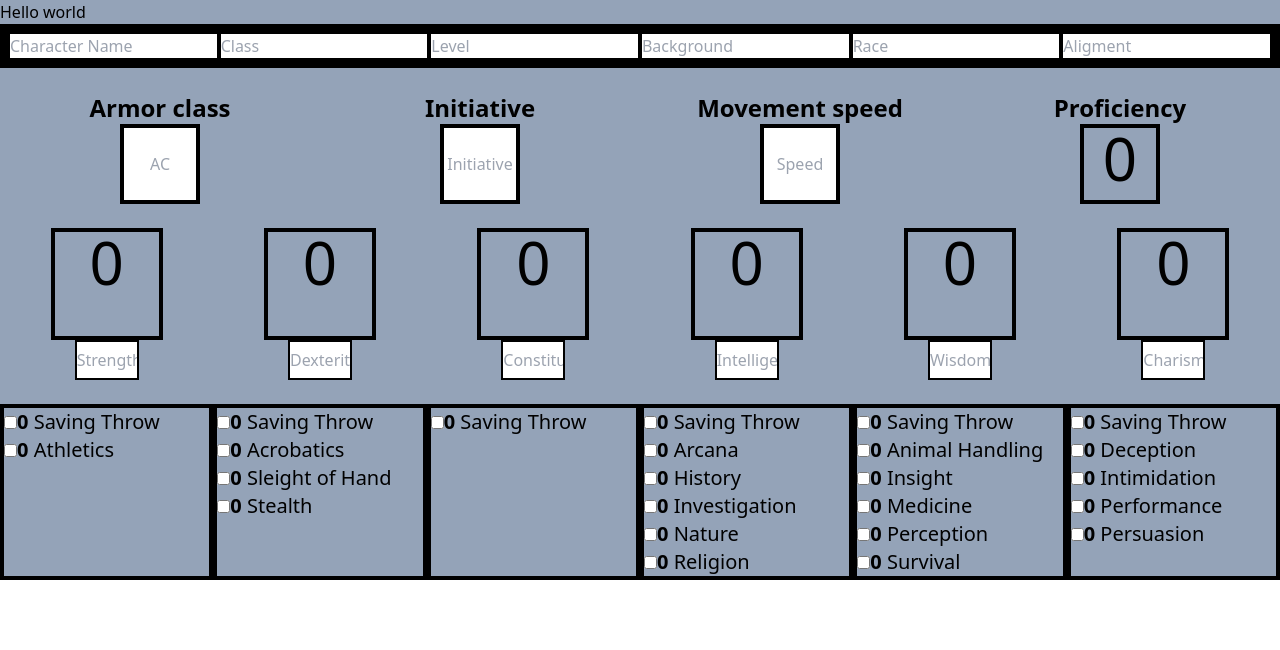
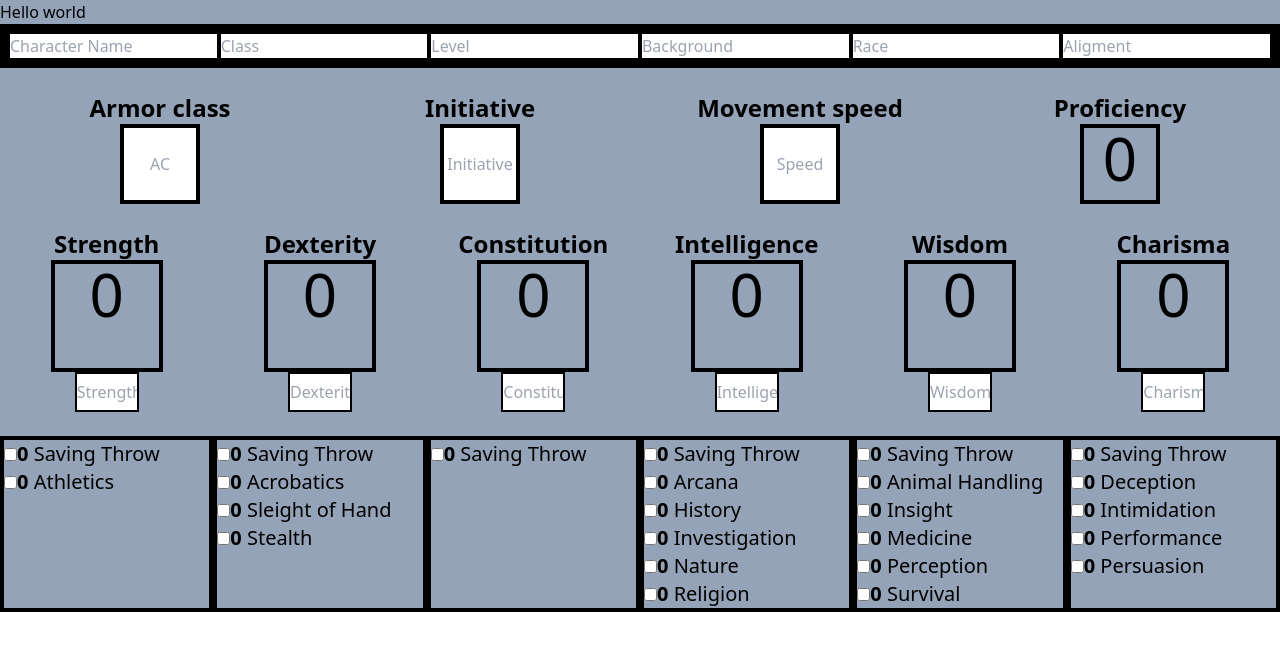
Before and after one commit to Grechileme/DnD_Sheet, a React (Create React App) app: page / in a window 1280 px wide. Shown: the top 650 px of the page. Built offline with nearby package versions, Linux system fonts and the light colour scheme.

Commit message:
ability scores name tags added

```diff
--- a/src/components/Head.js
+++ b/src/components/Head.js
@@ -98,7 +98,8 @@ const Head = () => {
                 <div className='flex items-center'>
                     <div className='w-1/6'>
                         <div className='flex flex-col items-center justify-center'>
-                            <p className='text-center text-6xl border-4 border-black w-28 h-28' type='text' placeholder='Strength Modifier'>{formulario.strMod}</p>
+                            <b><p className='text-2xl'>Strength</p></b>
+                            <p className='text-center text-6xl border-4 border-black w-28 h-28'>{formulario.strMod}</p>
                             <div >
                                 <input className='text-center border-2 border-black w-16 h-10'
                                 type='text'
@@ -112,7 +113,8 @@ const Head = () => {
 
                     <div className='w-1/6'>
                         <div className='flex flex-col items-center justify-center'>
-                            <p className='text-center text-6xl border-4 border-black w-28 h-28' type='text' placeholder='Dexterity Modifier'>{formulario.dexMod}</p>
+                            <b><p className='text-2xl'>Dexterity</p></b>
+                            <p className='text-center text-6xl border-4 border-black w-28 h-28'>{formulario.dexMod}</p>
                             <div className='static'>
                                 <input className='text-center border-2 border-black w-16 h-10'
                                 type='text'
@@ -126,7 +128,8 @@ const Head = () => {
 
                     <div className='w-1/6'>
                         <div className='flex flex-col items-center justify-center'>
-                            <p className='text-center text-6xl border-4 border-black w-28 h-28' type='text' placeholder='Constitution Modifier'>{formulario.conMod}</p>
+                            <b><p className='text-2xl'>Constitution</p></b>
+                            <p className='text-center text-6xl border-4 border-black w-28 h-28'>{formulario.conMod}</p>
                             <div >
                                 <input className='text-center border-2 border-black w-16 h-10'
                                 type='text'
@@ -140,7 +143,8 @@ const Head = () => {
 
                     <div className='w-1/6'>
                         <div className='flex flex-col items-center justify-center'>
-                            <p className='text-center text-6xl border-4 border-black w-28 h-28' type='text' placeholder='Intelligence Modifier'>{formulario.intMod}</p>
+                            <b><p className='text-2xl'>Intelligence</p></b>
+                            <p className='text-center text-6xl border-4 border-black w-28 h-28'>{formulario.intMod}</p>
                             <div className='static'>
                                 <input className='text-center border-2 border-black w-16 h-10'
                                 type='text'
@@ -154,7 +158,8 @@ const Head = () => {
 
                     <div className='w-1/6'>
                         <div className='flex flex-col items-center justify-center'>
-                            <p className='text-center text-6xl border-4 border-black w-28 h-28' type='text' placeholder='Wisdom Modifier'>{formulario.wisMod}</p>
+                            <b><p className='text-2xl'>Wisdom</p></b>
+                            <p className='text-center text-6xl border-4 border-black w-28 h-28'>{formulario.wisMod}</p>
                             <div >
                                 <input className='text-center border-2 border-black w-16 h-10'
                                 type='text'
@@ -168,7 +173,8 @@ const Head = () => {
 
                     <div className='w-1/6'>
                         <div className='flex flex-col items-center justify-center'>
-                            <p className='text-center text-6xl border-4 border-black w-28 h-28' type='text' placeholder='Charisma Modifier'>{formulario.chaMod}</p>
+                            <b><p className='text-2xl'>Charisma</p></b>
+                            <p className='text-center text-6xl border-4 border-black w-28 h-28'>{formulario.chaMod}</p>
                             <div className='static'>
                                 <input className='text-center border-2 border-black w-16 h-10'
                                 type='text'
```
Also changed, not shown: 1 other file (tests, documents, lock files or other folders).
